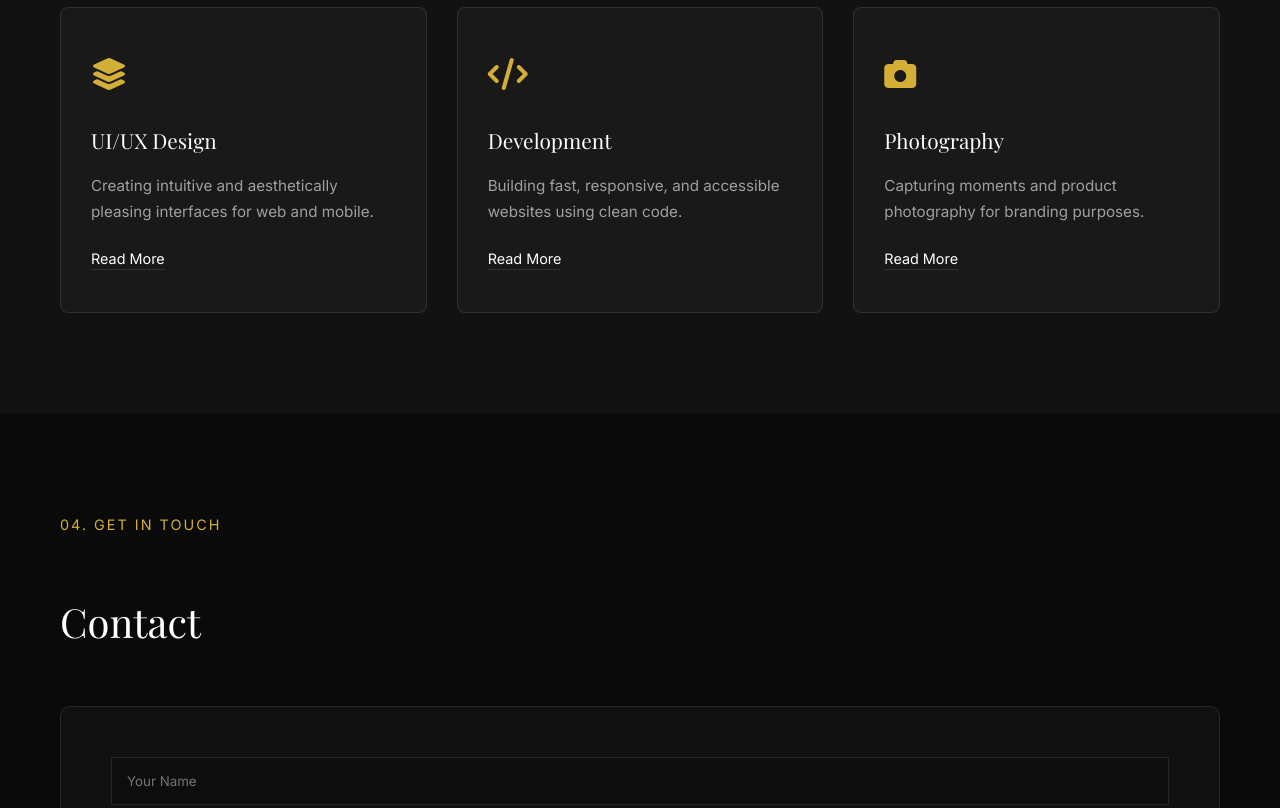
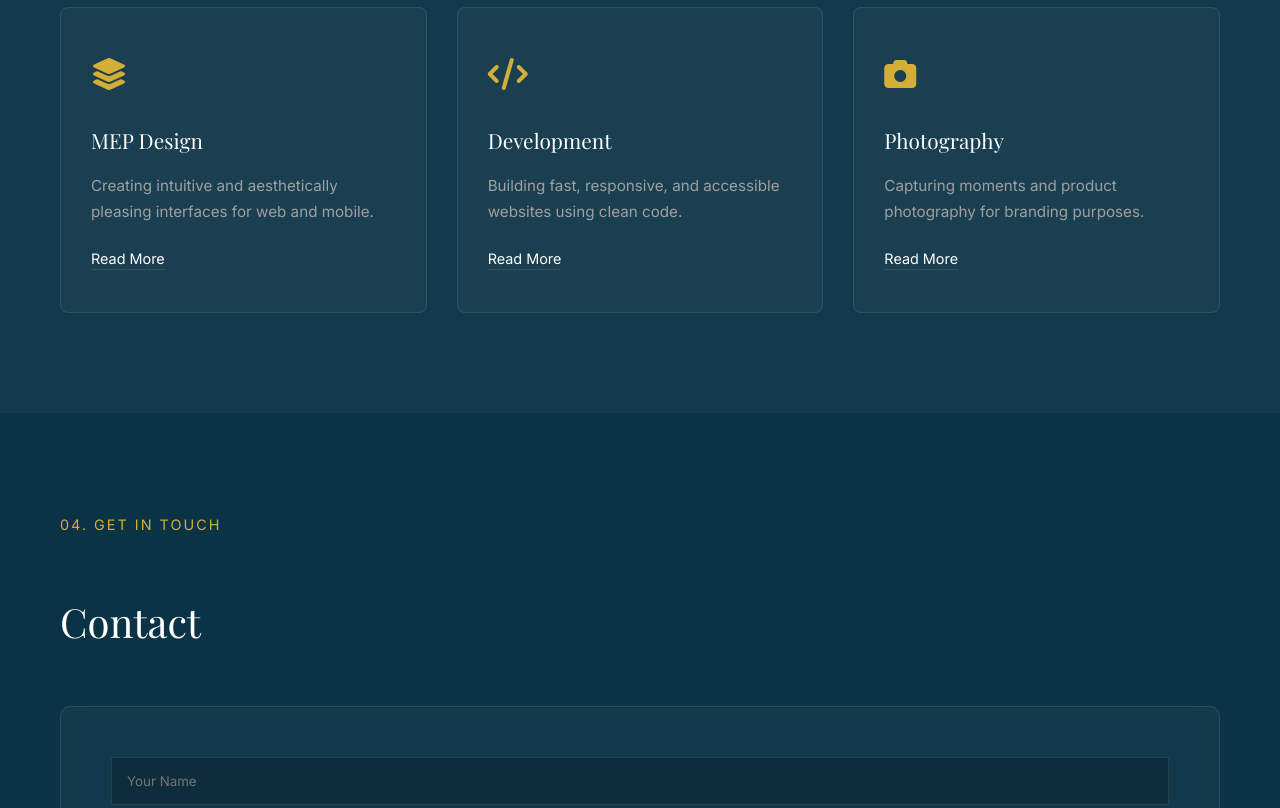
Before and after one commit to duylinh1639/porfolio-1, a plain HTML site: page index.html in a window 1280 px wide. Shown: the part 2740-3548 px from the top of the page. Drawn offline with nearby package versions, Linux system fonts and the light colour scheme; a web font is replaced by a local one.

Commit message:
Update index.html

```diff
--- a/index.html
+++ b/index.html
@@ -3,8 +3,8 @@
 <head>
     <meta charset="UTF-8">
     <meta name="viewport" content="width=device-width, initial-scale=1.0">
-    <title>Linh MEP Portfolio | MEP Design</title>
-    <meta name="description" content="Portfolio cá nhân phong cách Aurora - Minimalist & Modern">
+    <title>Linh Portfolio | MEP Design</title>
+    <meta name="description" content="Portfolio cá nhân - Minimalist & Modern">
 
     <!-- 1. FONTS & ICONS (Google Fonts + FontAwesome) -->
     <link rel="preconnect" href="https://fonts.googleapis.com">
@@ -18,7 +18,7 @@
            ========================================= */
         :root {
             /* Màu sắc (Dark Mode mặc định) */
-            --bg-body: #0a0a0a;
+            --bg-body: #0b3346;
             --bg-glass: rgba(255, 255, 255, 0.03);
             --bg-glass-hover: rgba(255, 255, 255, 0.08);
             --text-main: #ffffff;
@@ -589,7 +589,7 @@
             <div class="services-grid reveal">
                 <div class="service-card hover-target">
                     <div class="s-icon"><i class="fas fa-layer-group"></i></div>
-                    <h3 class="s-title">UI/UX Design</h3>
+                    <h3 class="s-title">MEP Design</h3>
                     <p class="s-desc">Creating intuitive and aesthetically pleasing interfaces for web and mobile.</p>
                     <a href="#" class="s-link">Read More</a>
                 </div>
```
